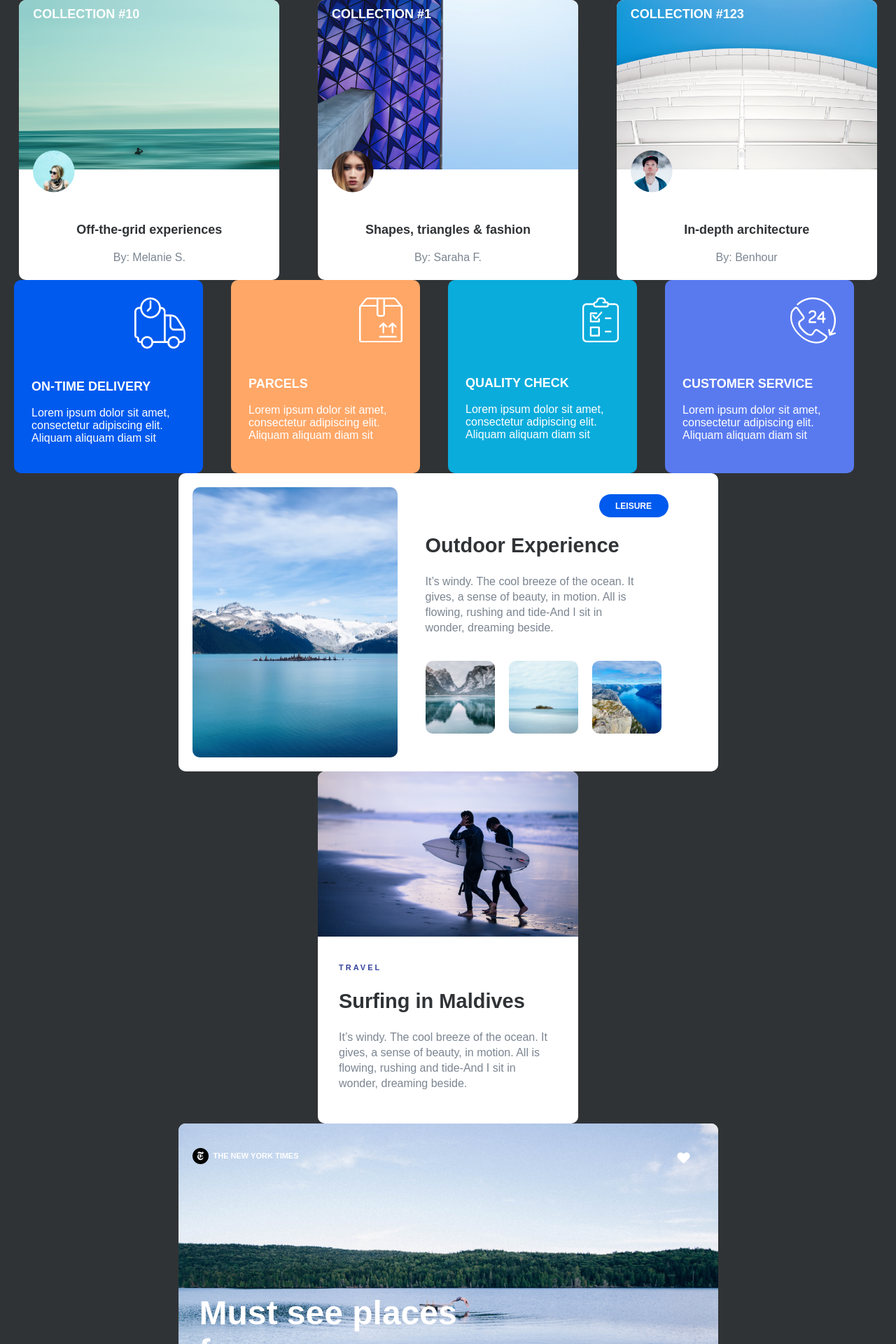
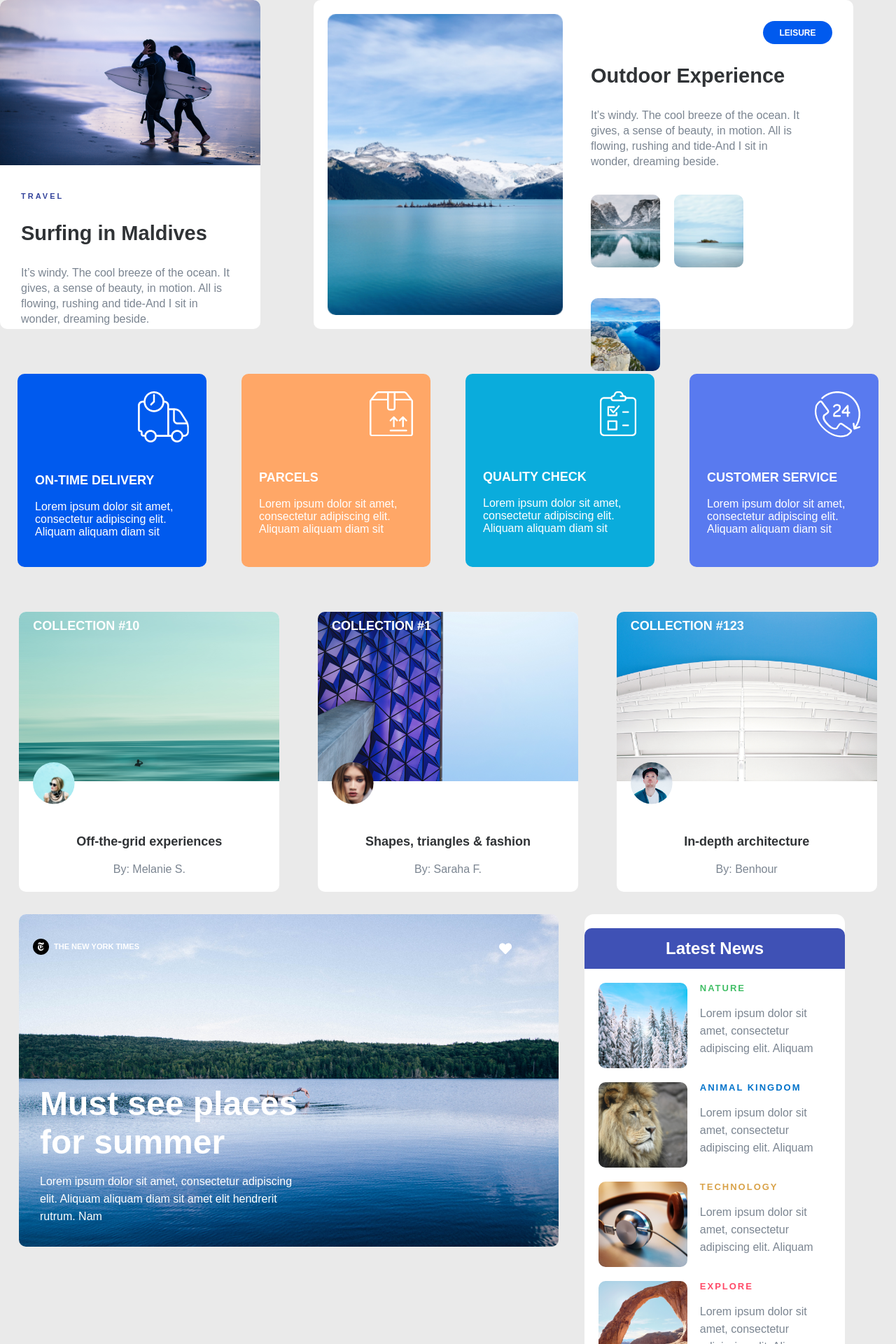
Before and after one commit to rts-cmk-wu04/react-komponenter-Lupe499, a React (Create React App) app: page / in a window 1280 px wide. Shown: the top 1920 px of the page at 70% size. Built offline with nearby package versions, Linux system fonts and the light colour scheme.

Commit message:
css fixes

```diff
--- a/src/App.css
+++ b/src/App.css
@@ -1,3 +1,20 @@
 body{
-  background-color: #303336;
+  background-color: #EAEAEA;
 }
+.topSection{
+  display: grid;
+  grid-template-columns: 30% 70%;
+  grid-template-rows: 470px;
+  justify-items: flex-start;
+  grid-column-gap: 5%;
+  margin-bottom: 2em;
+}
+.wrapper{
+  max-width: 1280px;
+  margin: 0 auto;
+}
+.newsSection{
+  display: grid;
+  grid-template-columns: repeat(2, 1fr);
+  grid-column-gap: 5%;
+}
--- a/src/App.js
+++ b/src/App.js
@@ -26,14 +26,18 @@ function App() {
     <div className="App">
         {results.map(function(result) {
 					return (
-            <>
+            <div className="wrapper">
+            <section className="topSection">
+              <Surfing result={result.surfing}/>
+              <Outdoor result={result.outdoor}/>
+            </section>
+              <Delivery result={result.deliveries[0]}/>
               <Collections result={result.collections[0]}/>
-              <Delivery result={result.deliveries[0]}/>
-              <Outdoor result={result.outdoor}/>
-              <Surfing result={result.surfing}/>
-              <Summer result={result.must_see_places}/>
-              <News result={result.latest_news[0]}/>
-          </>
+              <section className="newsSection">
+                <Summer result={result.must_see_places}/>
+                <News result={result.latest_news[0]}/>
+              </section>
+          </div>
           )
 				})}
     </div>
--- a/src/components/Collections.css
+++ b/src/components/Collections.css
@@ -1,7 +1,7 @@
 
 .collectionCard{
     max-width: 372px;
-    margin: 0 auto;
+    margin: 2em auto;
     background-color: white;
     border-radius: 10px;
     font-family: Arial, Helvetica, sans-serif;
--- a/src/components/Delivery.css
+++ b/src/components/Delivery.css
@@ -4,7 +4,7 @@
 
 .deliveryCard{
     max-width: 270px;
-    margin: 0 20px;
+    margin: 2em auto;
     background-color: white;
     border-radius: 10px;
     font-family: Arial, Helvetica, sans-serif;
--- a/src/components/News.css
+++ b/src/components/News.css
@@ -1,6 +1,5 @@
 .newsCard{
     max-width: 372px;
-    margin: 0 auto;
     background-color: white;
     border-radius: 13px;
     font-family: Arial, Helvetica, sans-serif;
--- a/src/components/Outdoor.css
+++ b/src/components/Outdoor.css
@@ -1,6 +1,5 @@
 .outdoorCard{
     max-width: 771px;
-    margin: 0 auto;
     background-color: white;
     border-radius: 10px;
     font-family: Arial, Helvetica, sans-serif;
--- a/src/components/Summer.css
+++ b/src/components/Summer.css
@@ -1,6 +1,7 @@
 .summerCard{
     max-width: 771px;
-    margin: 0 auto;
+    max-height: 474px;
+    margin-left: 3.5%;
     background-color: white;
     border-radius: 10px;
     font-family: Arial, Helvetica, sans-serif;
--- a/src/components/Surfing.css
+++ b/src/components/Surfing.css
@@ -1,6 +1,5 @@
 .surfingCard{
     max-width: 372px;
-    margin: 0 auto;
     background-color: white;
     border-radius: 10px;
     font-family: Arial, Helvetica, sans-serif;
```
Also changed, not shown: 1 other file (tests, documents, lock files or other folders).
